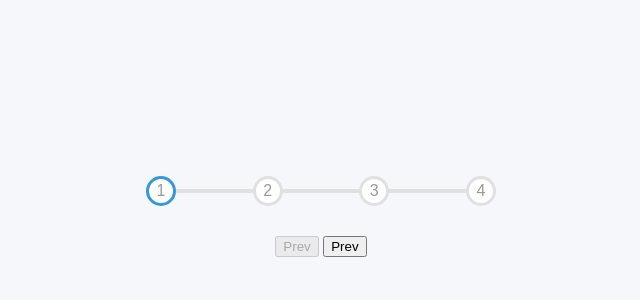
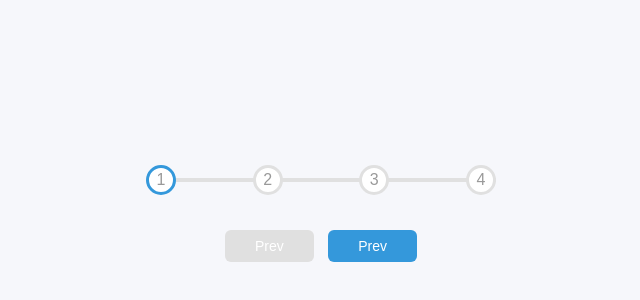
Before and after one commit to brandonpfluger/progress_steps, a plain HTML site: page index.html in a window 1280 px wide. Shown: the part 184-484 px from the top of the page, without its empty margins (319-959 px from the left). Drawn offline with Linux system fonts and the light colour scheme; a web font is replaced by a local one.

Commit message:
add css button styling

```diff
--- a/style.css
+++ b/style.css
@@ -73,3 +73,28 @@ body {
 .circle.active {
   border-color: var(--line-border-fill);
 }
+
+.btn {
+  background-color: var(--line-border-fill);
+  color: white;
+  border: 0;
+  border-radius: 6px;
+  cursor: pointer;
+  font-family: inherit;
+  padding: 8px 30px;
+  margin: 5px;
+  font-size: 14px;
+}
+
+.btn:active {
+  transform: scale(0.98);
+}
+
+.btn:focus {
+  outline: 0;
+}
+
+.btn:disabled {
+  background-color: var(--line-border-empty);
+  cursor: not-allowed;
+}
```
